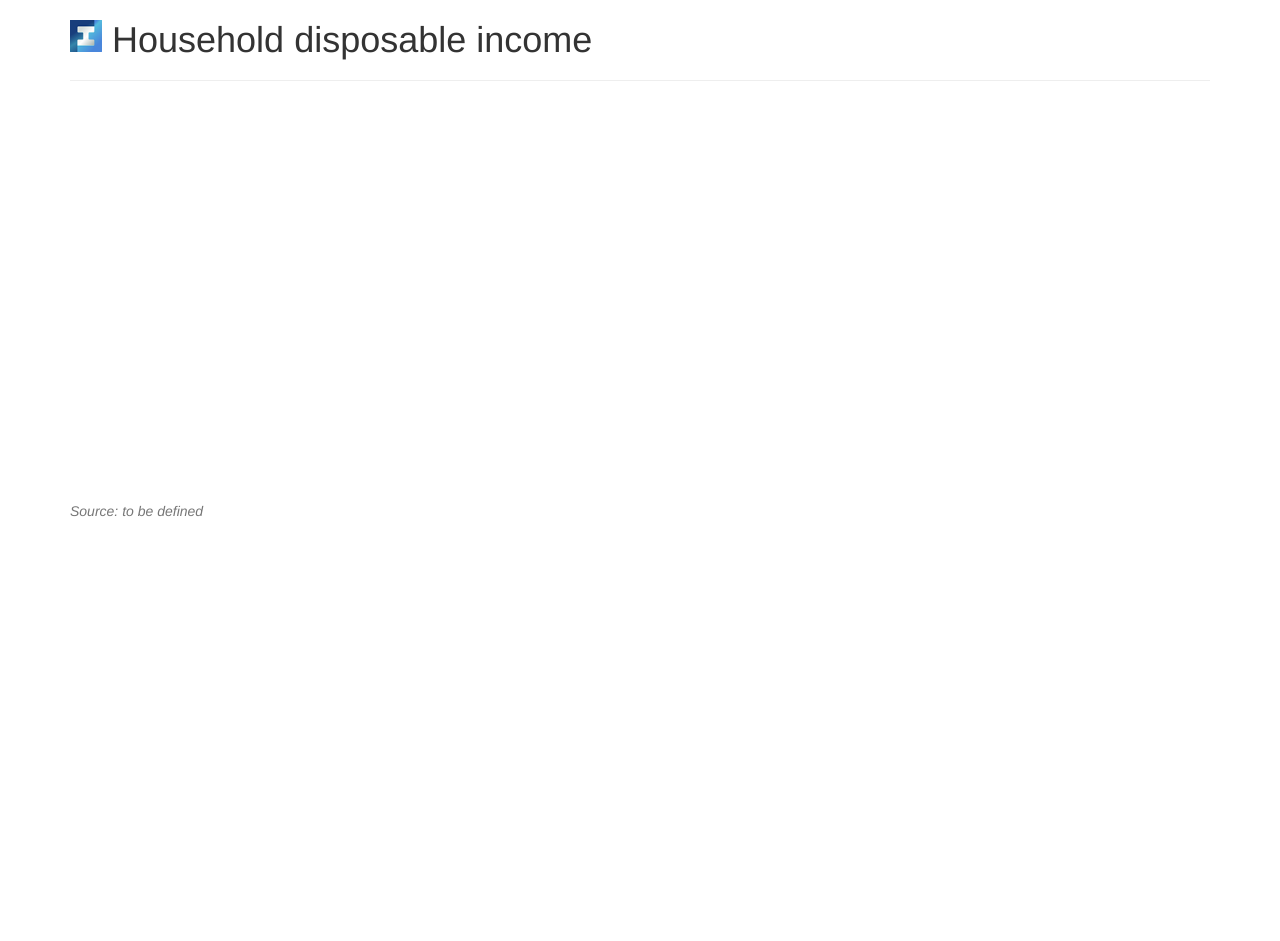
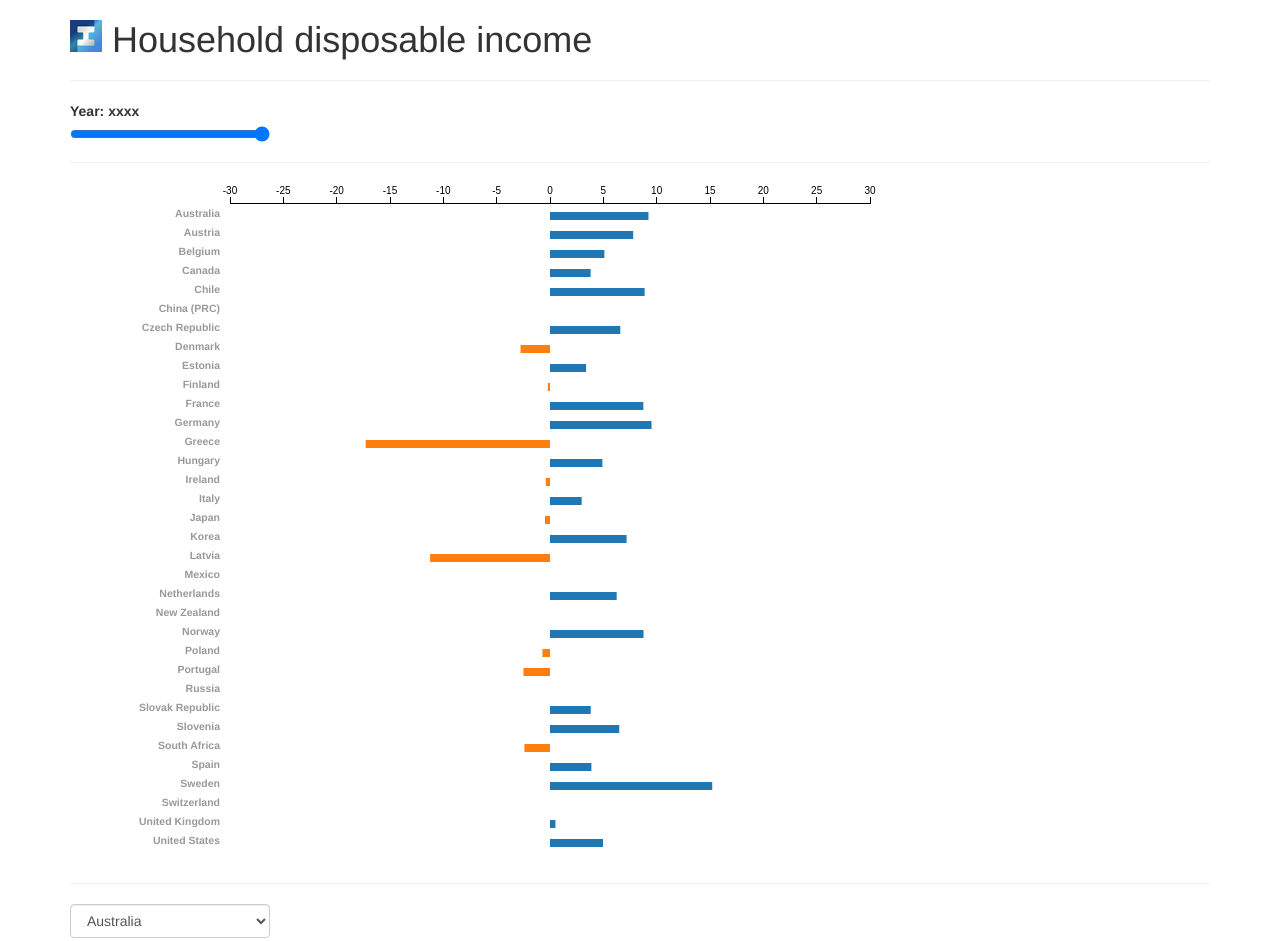
Before and after one commit to ffinstitute/dataviz_household-disposable-income, a plain HTML site: page index.html in a window 1280 px wide. Shown: the top 941 px of the page. Before the commit the page ends 800 px from the top, so only its background shows below. Drawn offline with Linux system fonts and the light colour scheme; no server answers.

Commit message:
first draft

```diff
--- a/data.csv
+++ b/data.csv
@@ -1,15 +1,13 @@
-LOCATION,2000,2001,2002,2003,2004,2005,2006,2007,2008,2009,2010,2011,2012,2013,2014,2015
+location,2000,2001,2002,2003,2004,2005,2006,2007,2008,2009,2010,2011,2012,2013,2014,2015
 Australia,2.33,3.51,0.03,0.5,1.62,1,1.73,3.98,9.85,9.06,10.07,11.07,10.17,9.72,9.23,
 Austria,10.47,8.82,8.95,9.17,9.21,10.74,11.3,12.09,11.95,11.26,9.28,7.88,9.22,7.34,7.8,
 Belgium,10.42,11.91,11.02,10.56,8.88,8.52,9.16,9.44,10,11.4,8.19,6.59,6.36,4.98,5.1,
 Canada,3.78,3.57,2.3,1.66,2.25,1.54,3.46,2.92,3.92,5.14,4.28,4.28,4.98,4.93,3.81,
 Chile,,,,12.47,11.55,11.7,11.44,9.62,7.27,12.11,8.27,8.4,9.76,9.57,8.87,
-China (People's Republic of),28.25,28.01,27.21,30.22,30.57,31.51,34.35,35.8,37.32,37.84,38.99,38.1,38.11,38.46,,
+China (PRC),28.25,28.01,27.21,30.22,30.57,31.51,34.35,35.8,37.32,37.84,38.99,38.1,38.11,38.46,,
 Czech Republic,6.01,6.22,6.28,5.69,4.85,6.1,7.84,7.02,6.3,8.51,7.61,6.03,5.99,5.62,6.59,6.63
 Denmark,-5.99,0.05,1.18,1.82,-2.23,-4.59,-1.73,-3.14,-4.18,0.84,2.13,0.91,0.74,1.19,-2.76,4.97
 Estonia,0.33,-1.83,-9.49,-9.25,-10.77,-10.25,-10.73,-6.72,2,7.31,4.1,5.17,2.04,3.99,3.38,
-Euro area,7.76,8.49,8.92,8.95,8.68,7.82,7.05,6.78,6.94,8.29,6.76,6.32,5.62,5.95,5.96,5.79
-European Union,6.63,7.49,7.28,7.06,6.28,5.53,4.8,4.44,4.78,7.14,6.06,5.22,4.77,4.66,3.85,
 Finland,3.02,2.69,2.71,2.26,3.02,1,-0.45,-0.37,-0.24,3.38,3.15,1.32,0.71,1.52,-0.2,
 France,10.04,10.66,11.63,10.86,10.95,9.41,9.38,9.77,9.46,10.82,10.35,10.04,9.46,8.74,8.75,8.89
 Germany,9,9.62,9.63,10.12,10.11,10.1,10.08,10.24,10.48,9.95,9.97,9.56,9.26,9.14,9.52,
--- a/index.html
+++ b/index.html
@@ -30,9 +30,23 @@
 	<h1><a href='https://first-finance.institute' target=_blank><img src='img/logo_ffi_48px.png' title='First Finance Institute' width=32 style='vertical-align: top'></a> Household disposable income</h1>
 
 	<hr />
+	<label id=labelYear for=year>Year: xxxx</label>
+	<input type=range name="year" id="year" min="2000" max="2014" value=2015 style='width:200'>
 
-	<div id=graph1></div>
+	<div id=graph1 style='display:none'>graph1</div>
+	<hr />
 
+	<div id=graph2></div>
+	<hr />
+
+	<select class=form-control id="country" style='width:200px'>
+		<option value=''>Select country</option>
+	</select>
+
+	<div id=graph3></div>
+
+
+	<hr />
 	<i class="text-muted">Source: to be defined</i>
 
 </div>
--- a/js/main.js
+++ b/js/main.js
@@ -1,10 +1,11 @@
 // D3js - Profitability of Industrial Sectors
-var color=d3.scale.category20c();
+var color=d3.scale.category10();
 var height = 400;
 
 //var x = d3.scale.ordinal().rangeBands([0, width]);
 
-var years=[2000,2005,2010,2015];
+//var years=[2000,2005,2010,2015];
+var years=d3.range(2000,2015+1);
 
 function updateGraph() {
 
@@ -31,7 +32,7 @@ function updateGraph() {
     vis.attr("width", width ).attr("height", 400 );
     // x.domain(data.map(function(d,i) { return i; }));
     xScale.domain([2000,2015]);//2000  2005    2010    2015
-    yScale.domain([3, 22]);
+    yScale.domain([-10, 10]);
 
     //y1.domain([0, 0.25]);
 
@@ -95,29 +96,18 @@ function updateGraph() {
         .style("stroke", function(d){
             //console.warn(d);
             return '#cccccc';
-            return color(d.name);
+            return color(d.location);
         })
         .attr("stroke-width", 2)
         .style('opacity', 0.5)
         .attr("fill", "none")
-        /*
-        .on("mouseover", function(d){
-            d3.select(this).style('stroke-width', 4);
-            d3.select(this).style('opacity', 1);
-        })
-        //.on("mousemove", mm1)
-        .on("mouseout", function(d){
-            d3.select(this).style('stroke-width', 2);
-            d3.select(this).style('opacity', 0.5);
-        })
-        */
         ;
 
     group.append("text")
-        .datum(function(d) { return {name: d.name, offset:+d.offset_y, value: d.d[d.d.length - 1]}; })
+        .datum(function(d) { return {name: d.location, value: d.d[d.d.length - 1]}; })
         .attr("transform", function(d) {
             //console.log(d);
-            return "translate(" + xScale(d.value[0]) + "," + (yScale(d.value[1])+d.offset) + ")";
+            return "translate(" + xScale(d.value[0]) + "," + (yScale(d.value[1])) + ")";
         })
         .attr("x", 5)
         .attr("dy", ".35em")
@@ -162,37 +152,179 @@ function updateGraph() {
 
 }
 
+//horizontal bars, inspired from :
+// vertical list of countries
+function updateGraph2() {
+
+    console.log('updateGraph2()');
+
+    var yr=$('input#year').val();
+
+    for(var i in data){
+        //var o=data[i];
+        data[i].val=data[i][yr];
+    }
+    //data=json;
+
+
+    var margin={
+        'top':20
+    }
+
+
+
+
+    var Scale = d3.scale.linear().domain([-30,30]).range([160,800]);
+    var xAxis = d3.svg.axis().scale(Scale).tickFormat(function(d){
+        //if( d > 1000)return Math.round(d/1000)+"k";
+        return d;
+    })
+    .orient("top");
+
+    vis2.selectAll('.axis').remove();//clear
+
+    vis2.append("g")
+    .attr("class", "axis")
+    .attr("transform", "translate(0,20)")
+    .call(xAxis);
+
+    vis2.selectAll('.axis line, .axis path').style({ 'stroke': 'Black', 'fill': 'none', 'stroke-width': '1px'});
+
+    // axis //
+    //var teu1 = vis2.selectAll("rect.stick").data( data.filter(function(d){return d.val>0;}) );
+
+    // Labels (country name)
+
+
+    var lineheight=19;
+    var txt = vis2.selectAll("text.label").data( data );
+    txt.enter().append("text")
+        .text(function(d,i){
+            //console.info(d.location);
+            return  d.location;
+        })
+        .attr("text-anchor", "end")
+        .attr("x", 0 )
+        .attr("y", function(d,i){ return (i*lineheight) + 14 +margin.top})
+        .attr("fill", "#999")
+        .attr("class", "label");
+
+    txt.text(function(d,i){
+
+            return  d.location;
+        })//update
+        .transition(500)
+        .attr("x", 150 )
+        .attr("y", function(d,i){ return (i*lineheight) + 14 +margin.top });
+
+    txt.exit().remove();
+
+
+    // Sticks //
+
+
+    var teu1 = vis2.selectAll("rect.stick").data( data );
+        teu1.enter().append("rect")
+        .attr("class", "stick" )
+        .attr("fill", color(2) )
+        .attr("x", function(d){
+            return Scale(0);
+        })
+        .attr("y", function(d,i){
+            return i*lineheight +9 +margin.top;
+        })
+        .attr("height" , 8 )
+        .attr("width", 0 );
+
+    teu1.transition(500)
+        .attr("fill", function(d){
+            if(d.val<0){
+                return color(1);
+            } else {
+                return color(2);
+            }
+        })
+        .attr("x", function(d){
+            if(d.val<0){
+                return Scale(0)-(Scale(0)-Scale(d.val));
+            }else{
+                return Scale(0);
+            }
+        })
+        .attr("y", function(d,i){return i*lineheight +9 +margin.top;} )
+        .attr("width", function(d){
+            //console.info(d.location,d.val,Scale(d.val));
+            if(d.val<0){
+                return Scale(0)-Scale(d.val);
+            }else{
+                return Scale(d.val)-Scale(0);
+            }
+
+        } )
+
+    teu1.exit().remove();
+
+}
+
+// Country evolution detail
+// Show one country only, vertical bars
+function updateGraph3() {
+    var loc=$("select#country").val();
+    if(!loc)return;
+    console.info('updateGraph3()',loc);
+
+    //get data
+    for(var i in data){
+        var o=data[i];
+        if(o.location==loc){
+            console.log(o);
+        }
+    }
+}
+
 var _last=null;
 
 // data part
 var data=[];
 
-
 $(function() {
 
+    $('input#year').change(function(o){
+        console.log(o);
+        $('label#labelYear').html("Year: "+$('input#year').val());
+        updateGraph2();
+    });
+
+    $("select#country").empty();
+    $("select#country").change(function(){
+        updateGraph3();
+    });
+
     //refresh();//compute and redraw graph
-    d3.tsv("data.tsv", function(error, json){
+    d3.csv("data.csv", function(error, json){
 
         if (error) {
             return console.error(error);
         }
 
-        //console.log(json);
-
-        data=[];
+        var countries=[];
         for(var i in json){
             var o=json[i];
-            //console.log(o);
-            var d=[];
-            d.push([2000,+o['2000']]);
-            d.push([2005,+o['2005']]);
-            d.push([2010,+o['2010']]);
-            d.push([2015,+o['2015']]);
-            data.push({'name':o.Sector,'offset_y':o.offset,'d':d});
+            countries.push(o.location);
+
+            var x = document.getElementById("country");
+            var option = document.createElement("option");
+            option.value = o.location;
+            option.text = o.location;
+            x.add(option);
         }
-        //console.info(data);
-        updateGraph();
+
+        data=json;
+        //console.log(countries.length,countries);
+        //updateGraph();
+        updateGraph2();
     });
+
 
     console.info('d3.version',d3.version);
 
@@ -201,6 +333,18 @@ $(function() {
         .attr("width", width)
         .attr("height", height)
         .attr("class", "vis");
+
+    vis2 = d3.select("div#graph2").append("svg:svg")
+        .attr("width", width)
+        .attr("height", 680)
+        .attr("class", "vis2");
+
+    vis3 = d3.select("div#graph3").append("svg:svg")
+        .attr("width", width)
+        .attr("height", 300)
+        .attr("class", "vis3");
+
+
 
     ttdiv = d3.select("body").append("div").attr("class", "tooltip").style("opacity", 1e-6);
 
@@ -216,5 +360,7 @@ d3.select(window).on('resize', function(){
         // all resizable graph should be updated here
         console.log('resizeEnd');
         updateGraph();
+        updateGraph2();
+        updateGraph3();
     },300);//update all graph
 });
```
Also changed, not shown: download1.jpg (added).
